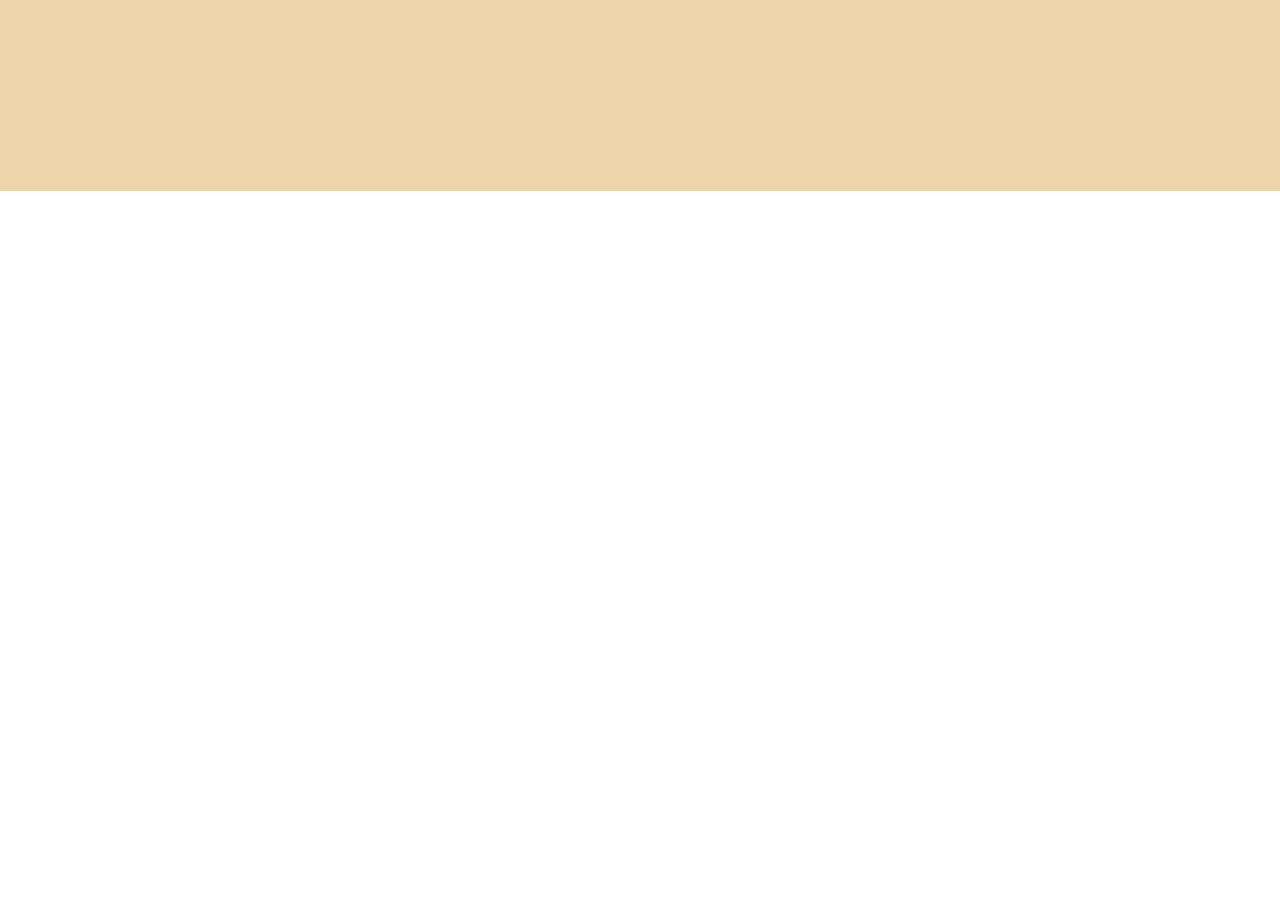
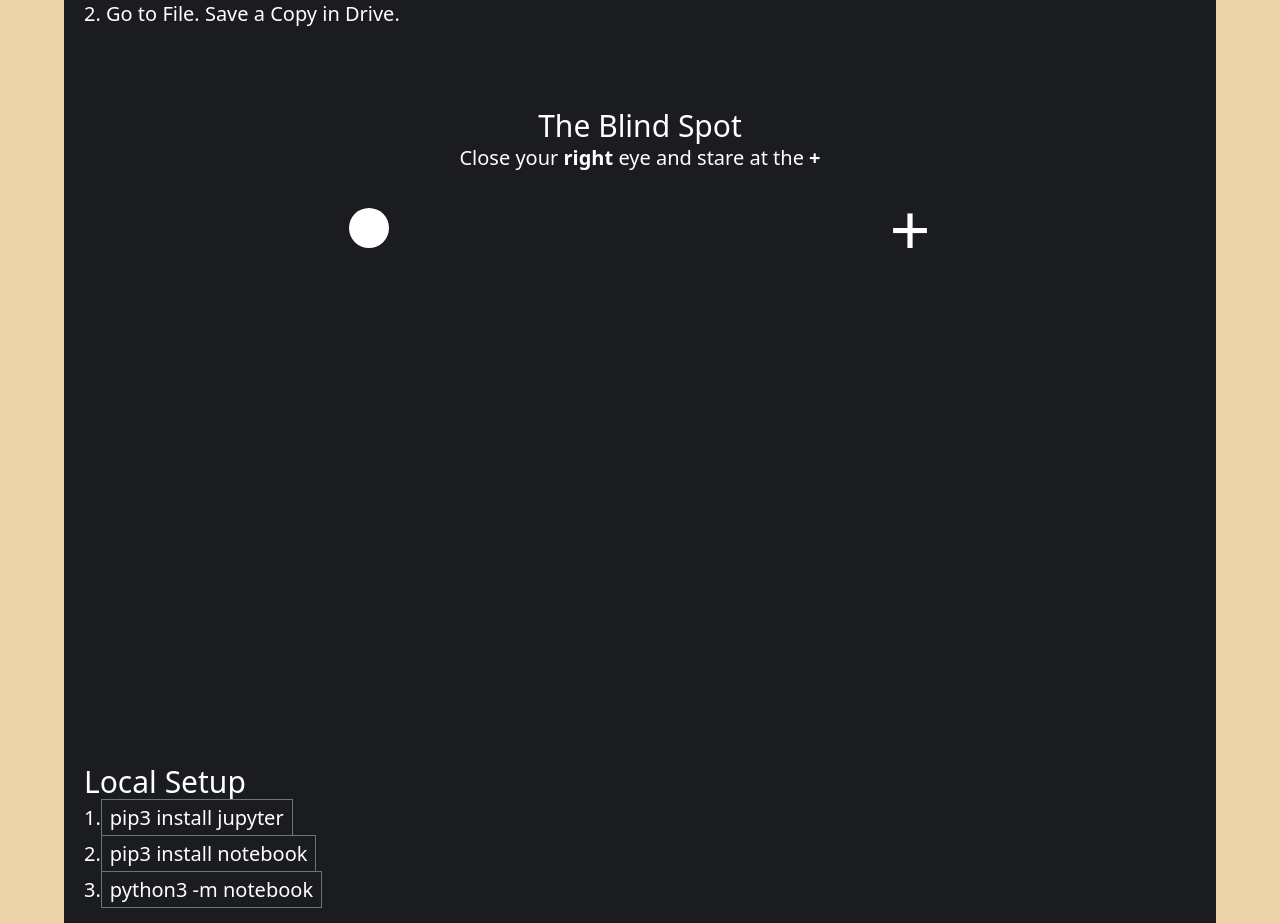
Before and after one commit to djsamseng/djsamseng-website, a SvelteKit app: page /live in a window 1280 px wide. Shown: the part 609-1532 px from the top of the page. Before the commit the page ends 800 px from the top, so only its background shows below. Built offline with nearby package versions, Linux system fonts and the light colour scheme.

Commit message:
live add completed jupyter notebook

```diff
--- a/src/routes/+page.svelte
+++ b/src/routes/+page.svelte
@@ -1,3 +1,4 @@
+
 
 <script lang="ts">
   import TypingKeyboard from "$lib/components/typing-keyboard.svelte";
@@ -23,7 +24,6 @@
     "Optimists do better in the long run. Get out of a relative mindset. Demonizing money is playing the status game. Stop sacrificing today for an imaginary tomorrow. Do what you love, do it better than anybody else, then find a way to map that to what society wants. Create a business in 3 months: raise money, assemble a team, and launch. It's fun to see what you can put together. Making money is giant lump sums helps not upgrade your lifestyle and frees you from the lust of money (fear of not having). If someone is talking a lot about how honest they are, they’re probably dishonest. When someone spends too much time talking about their own values or they’re talking themselves up, they’re covering for something. Be very careful about doing things you are fundamentally not going to be proud of, because they will damage you. The first time someone acts this way, I will warn them. By the way, nobody changes. Then I just distance myself from them. I cut them out of my life. Optimistic Contrarian. Problem solving: Discard memory and identity and focus on the problem. Praise specifically, criticize generally (not the person but the general activity). Leverage is how much of an advantage you have over the alternative - Naval Ravikant"
 
   ]
-
 </script>
 
 <div class="pb-10 xl:pb-20">
--- a/src/routes/live/+page.svelte
+++ b/src/routes/live/+page.svelte
@@ -1,7 +1,4 @@
-
 <script lang="ts">
-
-  import SamSengSquare from "$lib/assets/SamSengSquare.jpg";
 
   const collabQuickStart = [
     ["Run Cell", "Shift + Enter"],
@@ -40,9 +37,54 @@
       </div>
     </div>
 
+    <div class="mt-10">
+      <div class="text-3xl">Answers</div>
+      <div class="text-xl">
+        <div class="">
+          <span>1. Open the </span>
+          <a class=" text-blue-600" href="https://colab.research.google.com/drive/15p1lxrIXUWzI_DjbO7BAMfGG5VGJPboP?usp=sharing" target="_blank">Completed Notebook</a>
+        </div>
+        <div class="">2. Go to File. Save a Copy in Drive.</div>
+      </div>
+    </div>
 
+    <div class="mt-20 text-center">
+      <div class="text-3xl">The Blind Spot</div>
+      <div class="text-xl">
+        <span class="">Close your </span>
+        <span class="font-bold">right</span>
+        <span class="">eye and stare at the </span>
+        <span class="font-bold">+</span>
+      </div>
+      <div class="text-xl">
+        <div class="flex flex-row flex-nowrap mt-5 items-center">
+          <div class="flex-1" />
+          <div class="bg-white h-10 w-10 rounded-3xl "></div>
+          <div class="ml-[200px] sm:ml-[500px] text-7xl">+</div>
+          <div class="flex-1"/>
+        </div>
+      </div>
+    </div>
 
+    <div class="mt-[500px]">
+      <div class="text-3xl">Local Setup</div>
+      <div class="text-xl grid grid-cols-[min-content_1fr]">
+        <span class="my-auto">1. </span>
+        <div class="my-1">
+          <span class="border border-gray-500 px-2 py-1">pip3 install jupyter</span>
+        </div>
 
+        <span class="my-auto">2. </span>
+        <div class="my-1">
+          <span class="border border-gray-500 px-2 py-1">pip3 install notebook</span>
+        </div>
+
+        <span class="my-auto">3. </span>
+        <div class="my-1">
+          <span class="border border-gray-500 px-2 py-1">python3 -m notebook</span>
+        </div>
+      </div>
+    </div>
 
   </div>
 </div>
```
Also changed, not shown: 1 other file (tests, documents, lock files or other folders).
